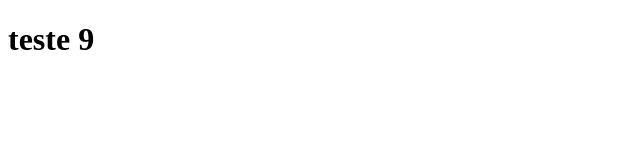
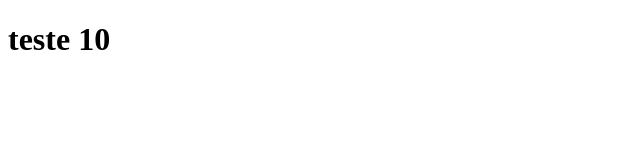
Before and after one commit to thehenrik18/introdu-ao-ao-github, a plain HTML site: page hellow github/teste 6.0.html in a window 1280 px wide. Shown: the full height of the page, 0-640 px from the left. Drawn offline with Linux system fonts and the light colour scheme.

Commit message:
teste 10

```diff
--- a/hellow github/teste 6.0.html
+++ b/hellow github/teste 6.0.html
@@ -7,7 +7,7 @@
 </head>
 <body>
     <h1>
-        teste 9
+        teste 10
     </h1>
 </body>
 </html>
```
